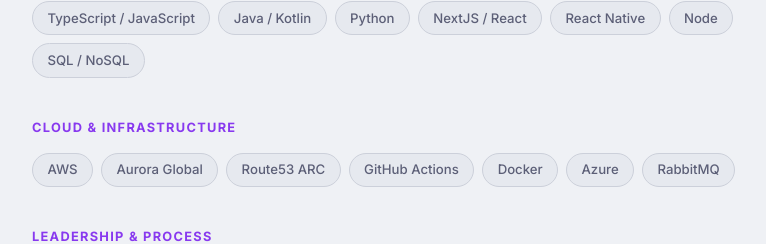
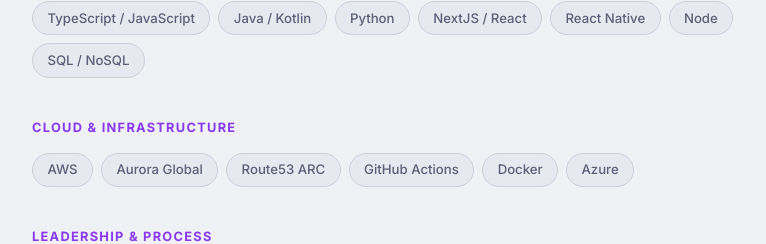
Before and after one commit to jonathan-david-johnson/jonathan-david-johnson.github.io, a plain HTML site: page index.html in a window 1280 px wide. Shown: the part 2782-3026 px from the top of the page, without its empty margins (206-972 px from the left). Drawn offline with Linux system fonts and the light colour scheme.

Commit message:
removing rabbitmq

```diff
--- a/index.html
+++ b/index.html
@@ -612,7 +612,6 @@
             <span class="pill">GitHub Actions</span>
             <span class="pill">Docker</span>
             <span class="pill">Azure</span>
-            <span class="pill">RabbitMQ</span>
           </div>
         </div>
 
```
